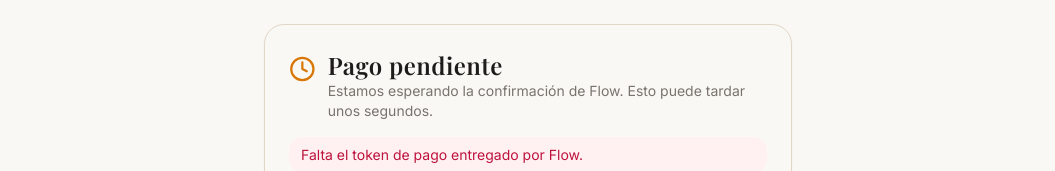
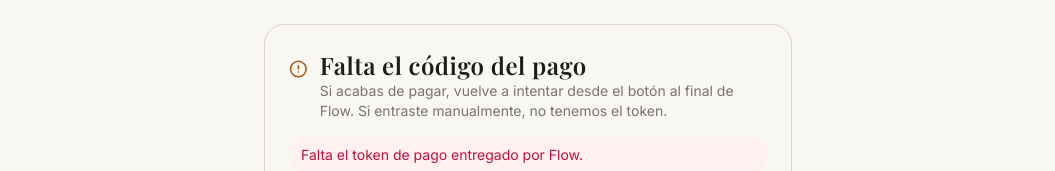
Before and after one commit to pierocr/wedding-site, a Next.js app: page /pago/resultado/view in a window 1280 px wide. Shown: the top 171 px of the page, without its empty margins (112-1167 px from the left). Built offline with nearby package versions, Linux system fonts and the light colour scheme; no server answers.

Commit message:
feat: enhance payment status handling with token validation and user feedback

```diff
--- a/src/app/pago/resultado/client.tsx
+++ b/src/app/pago/resultado/client.tsx
@@ -2,7 +2,7 @@
 
 import React, { useEffect, useMemo, useState } from "react";
 import { useSearchParams } from "next/navigation";
-import { CheckCircle2, Clock, XCircle, Home, RefreshCw } from "lucide-react";
+import { CheckCircle2, Clock, XCircle, Home, RefreshCw, AlertCircle } from "lucide-react";
 
 type StatusResponse = {
   status: "pending" | "paid" | "rejected" | "cancelled" | "unknown";
@@ -30,16 +30,55 @@ export default function ResultadoClient() {
   const [data, setData] = useState<StatusResponse | null>(null);
   const [error, setError] = useState<string | null>(null);
   const [loading, setLoading] = useState(false);
+  const [noToken, setNoToken] = useState(false);
+  const [invalidToken, setInvalidToken] = useState(false);
 
-  const status = data?.status || "pending";
+  const status = data?.status || (noToken || invalidToken ? "unknown" : "pending");
   const statusInfo = useMemo(() => {
-    if (status === "paid") return { icon: CheckCircle2, color: "text-emerald-600", title: "Pago recibido ✅", desc: "¡Gracias! Tu regalo fue procesado exitosamente." };
+    if (noToken) {
+      return {
+        icon: AlertCircle,
+        color: "text-amber-700",
+        title: "Falta el código del pago",
+        desc: "Si acabas de pagar, vuelve a intentar desde el botón al final de Flow. Si entraste manualmente, no tenemos el token.",
+      };
+    }
+    if (invalidToken) {
+      return {
+        icon: AlertCircle,
+        color: "text-rose-700",
+        title: "Pago no encontrado",
+        desc: "El token que recibimos no es válido o el pago no existe.",
+      };
+    }
+    if (status === "paid")
+      return {
+        icon: CheckCircle2,
+        color: "text-emerald-600",
+        title: "Pago recibido ✅",
+        desc: "¡Gracias! Tu regalo fue procesado exitosamente.",
+      };
     if (status === "rejected" || status === "cancelled")
-      return { icon: XCircle, color: "text-rose-600", title: "Pago rechazado o cancelado", desc: "No se realizó el cobro. Puedes intentar nuevamente." };
+      return {
+        icon: XCircle,
+        color: "text-rose-600",
+        title: "Pago rechazado o cancelado",
+        desc: "No se realizó el cobro. Puedes intentar nuevamente.",
+      };
     if (status === "pending")
-      return { icon: Clock, color: "text-amber-600", title: "Pago pendiente", desc: "Estamos esperando la confirmación de Flow. Esto puede tardar unos segundos." };
-    return { icon: Clock, color: "text-slate-500", title: "Estado en revisión", desc: "Estamos verificando el estado de tu pago." };
-  }, [status]);
+      return {
+        icon: Clock,
+        color: "text-amber-600",
+        title: "Pago pendiente",
+        desc: "Estamos esperando la confirmación de Flow. Esto puede tardar unos segundos.",
+      };
+    return {
+      icon: Clock,
+      color: "text-slate-500",
+      title: "Estado en revisión",
+      desc: "Estamos verificando el estado de tu pago.",
+    };
+  }, [invalidToken, noToken, status]);
 
   useEffect(() => {
     let cancelled = false;
@@ -47,6 +86,7 @@ export default function ResultadoClient() {
 
     async function load() {
       if (!token) {
+        setNoToken(true);
         setError("Falta el token de pago entregado por Flow.");
         return;
       }
@@ -56,7 +96,10 @@ export default function ResultadoClient() {
           cache: "no-store",
         });
         const json = await res.json();
-        if (!res.ok) throw new Error(json?.error || `HTTP ${res.status}`);
+        if (!res.ok) {
+          setInvalidToken(true);
+          throw new Error(json?.error || `HTTP ${res.status}`);
+        }
         if (!cancelled) {
           setData(json as StatusResponse);
           setError(null);
```
